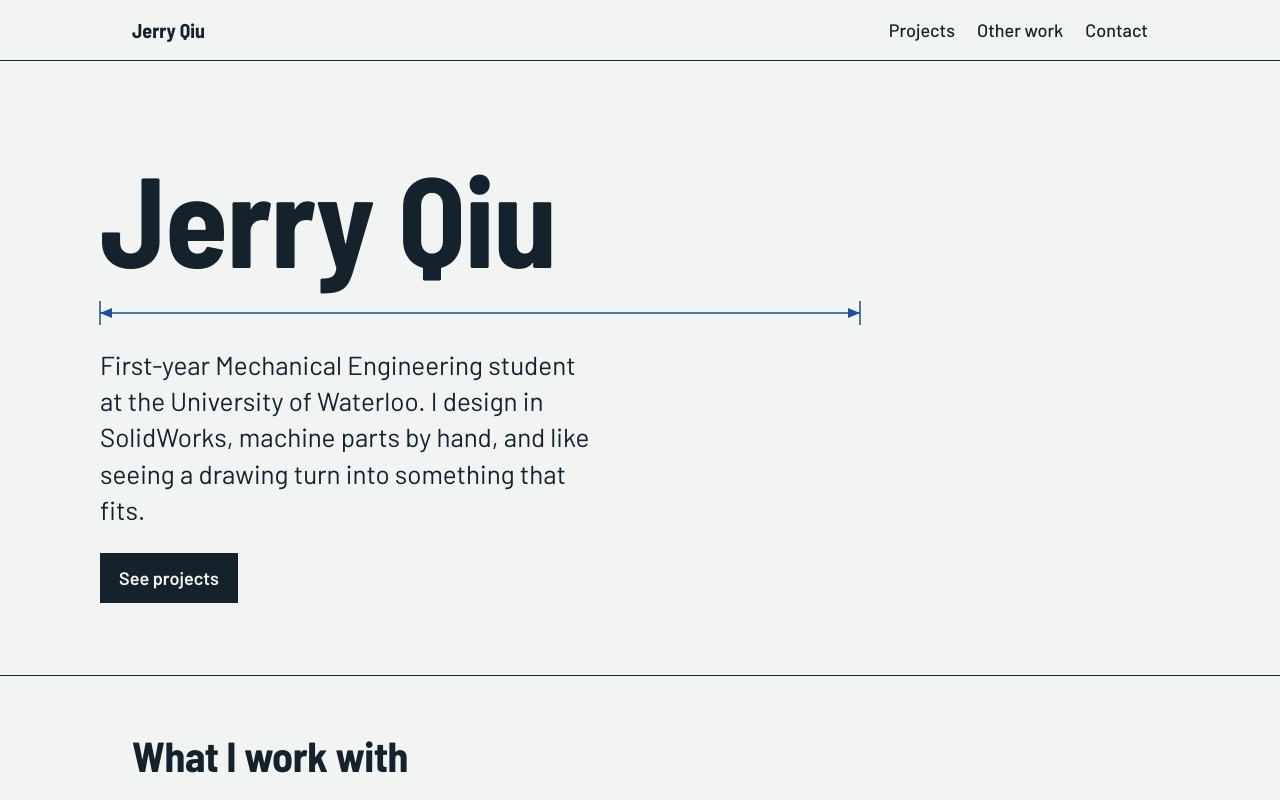
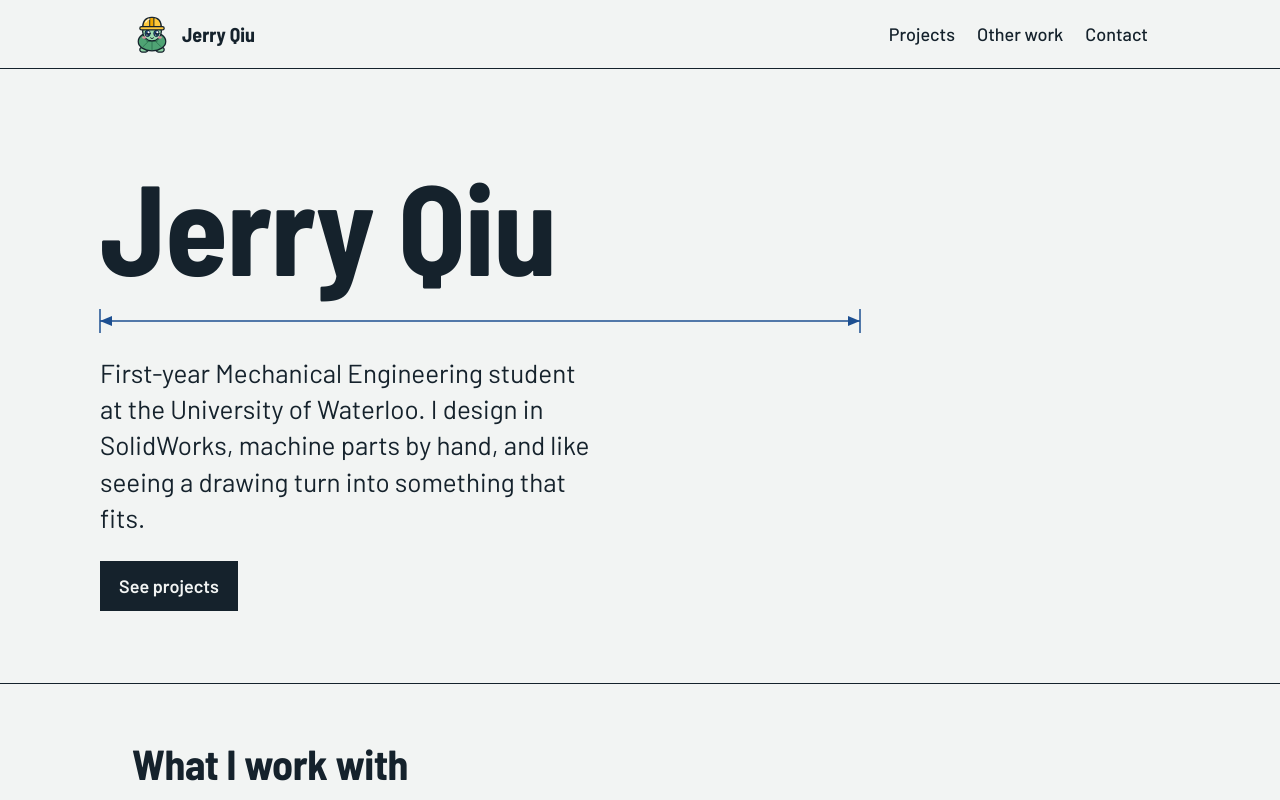
Before and after one commit to Jerryno-14/Portfolio, a plain HTML site: page index.html in a window 1280 px wide. Shown: the top 800 px of the page. Drawn offline with Linux system fonts and the light colour scheme.

Commit message:
Add original turtle-with-hard-hat mascot to nav and favicon
Co-Authored-By: Claude Sonnet 5.5 <noreply@anthropic.com>
Claude-Session: https://claude.ai/code/session_01XuzzzQnRfCQBJfGLwKuzFS

```diff
--- a/index.html
+++ b/index.html
@@ -6,6 +6,7 @@
 <title>Jerry Qiu | Mechanical Engineering Portfolio</title>
 <meta name="description" content="Portfolio of Jerry Qiu, first-year Mechanical Engineering student at the University of Waterloo: SolidWorks design, machining, and a granted patent.">
 <meta name="color-scheme" content="light">
+<link rel="icon" type="image/svg+xml" href="images/mascot.svg">
 <link rel="preconnect" href="https://fonts.googleapis.com">
 <link rel="preconnect" href="https://fonts.gstatic.com" crossorigin>
 <link href="https://fonts.googleapis.com/css2?family=Barlow:wght@400;500;600&family=Barlow+Semi+Condensed:wght@500;600;700&display=swap" rel="stylesheet">
@@ -41,7 +42,7 @@
   /* header */
   .top { border-bottom: 1px solid var(--line); background: var(--paper); }
   .top .wrap { display: flex; justify-content: space-between; align-items: center; gap: 16px; padding-top: 14px; padding-bottom: 14px; flex-wrap: wrap; }
-  .top .brand { font-family: "Barlow Semi Condensed", sans-serif; font-weight: 700; font-size: 20px; color: var(--ink); text-decoration: none; }
+  .top .brand { display: inline-flex; align-items: center; gap: 10px; font-family: "Barlow Semi Condensed", sans-serif; font-weight: 700; font-size: 20px; color: var(--ink); text-decoration: none; }
   .top nav { display: flex; gap: 22px; }
   .top nav a { color: var(--ink); text-decoration: none; font-weight: 500; }
   .top nav a:hover { color: var(--blue); text-decoration: underline; text-underline-offset: 6px; }
@@ -157,7 +158,7 @@
 
 <header class="top">
   <div class="wrap">
-    <a class="brand" href="#top">Jerry Qiu</a>
+    <a class="brand" href="#top"><img src="images/mascot.svg" alt="" width="40" height="40">Jerry Qiu</a>
     <nav aria-label="Primary">
       <a href="#projects">Projects</a>
       <a href="#more">Other work</a>
```
Also changed, not shown: images/mascot.svg (added).
